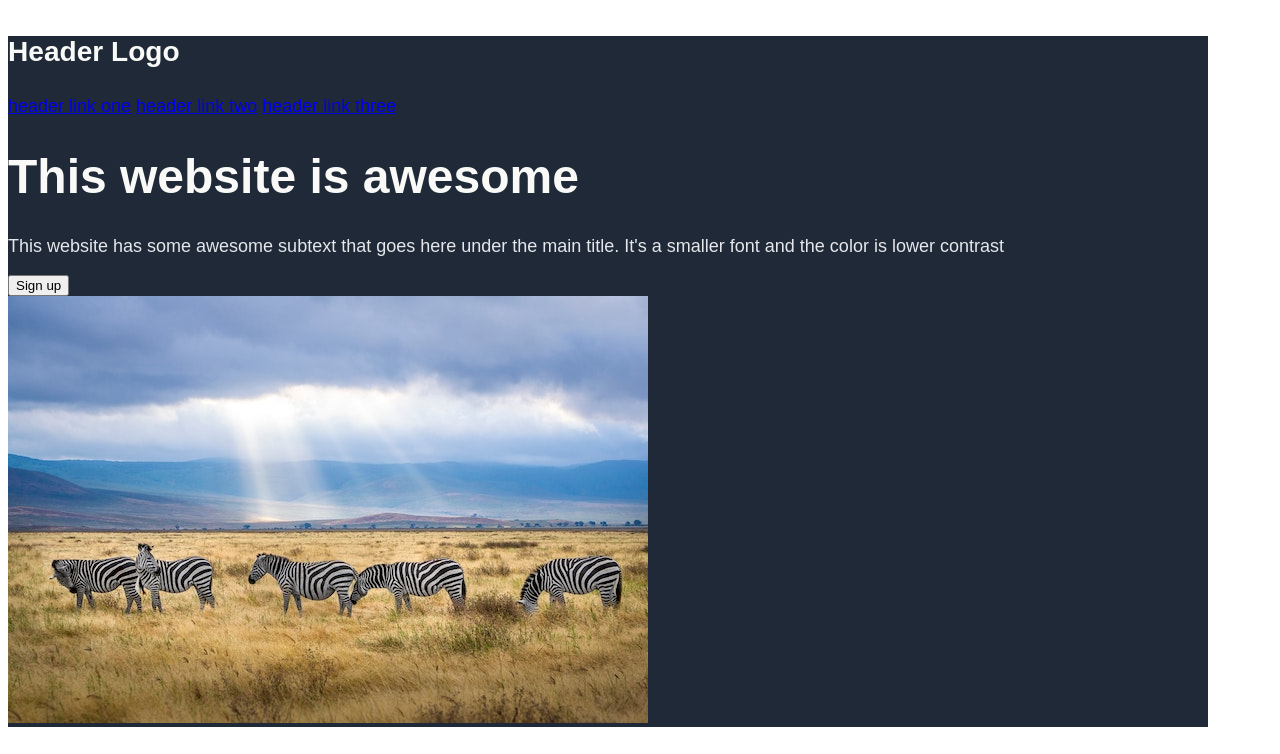
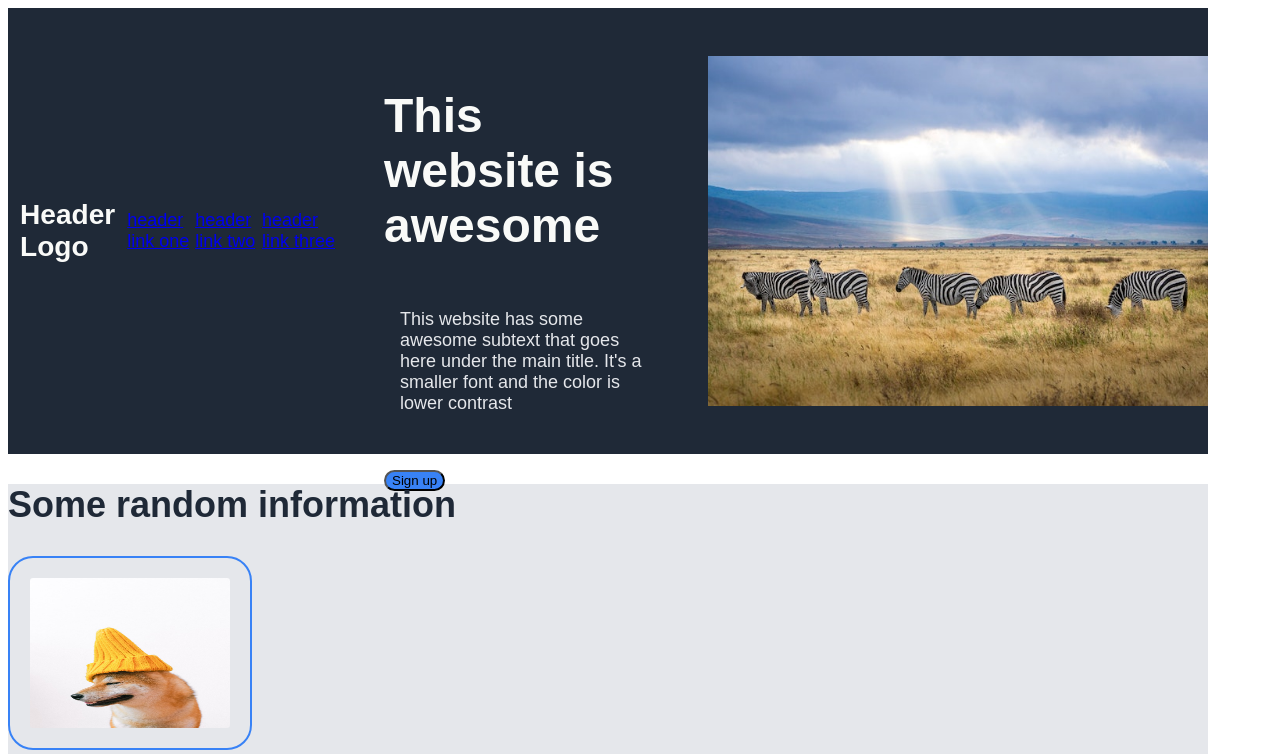
Before and after one commit to Tryndameir/web_projects, a plain HTML site: page index.html in a window 1280 px wide. Shown: the top 754 px of the page. Drawn offline with Linux system fonts and the light colour scheme.

Commit message:
added padding and margins

```diff
--- a/style.css
+++ b/style.css
@@ -7,6 +7,27 @@ body {
 
 .header {
     background-color: #1F2937;
+    display: flex;
+    flex-direction: row;
+    justify-content: space-between;
+    align-items: center;
+}
+
+.content1 {
+    display: flex;
+    width: 500px;
+    height: 350px;
+    flex-wrap: wrap;
+    gap: 8px;
+    padding: 16px;
+    margin: 32px;
+    align-items: center;
+}
+
+.content1 button {
+    border-radius: 25px;
+    background-color: #3882F6;
+    margin-top: 32px;
 }
 
 h1 {
@@ -18,16 +39,28 @@ h1 {
 .logo {
     font-size: 24px;
     color: #F9FAF8;
+    margin: 12px;
 }
 
 .links {
     font-size: 18px;
     color: #e5e7eb;
+    display: flex;
+    flex-direction: row;
 }
 
 .secondary-text {
     font-size: 18px;
     color: #e5e7eb;
+    padding: 8px;
+    margin: 8px;
+}
+
+.big_img {
+    width: 500px;
+    height: 350px;
+    display: flex;
+    align-self: center;
 }
 
 .random-info {
```
